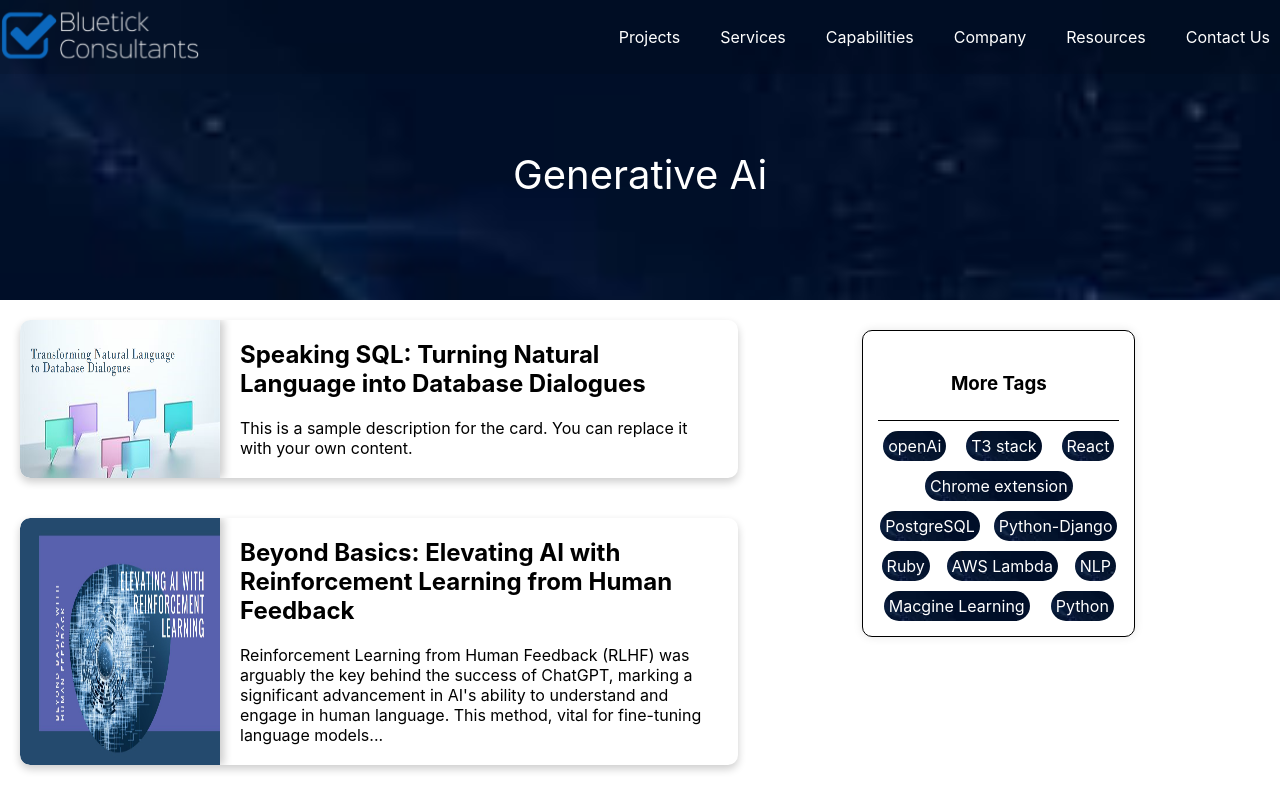
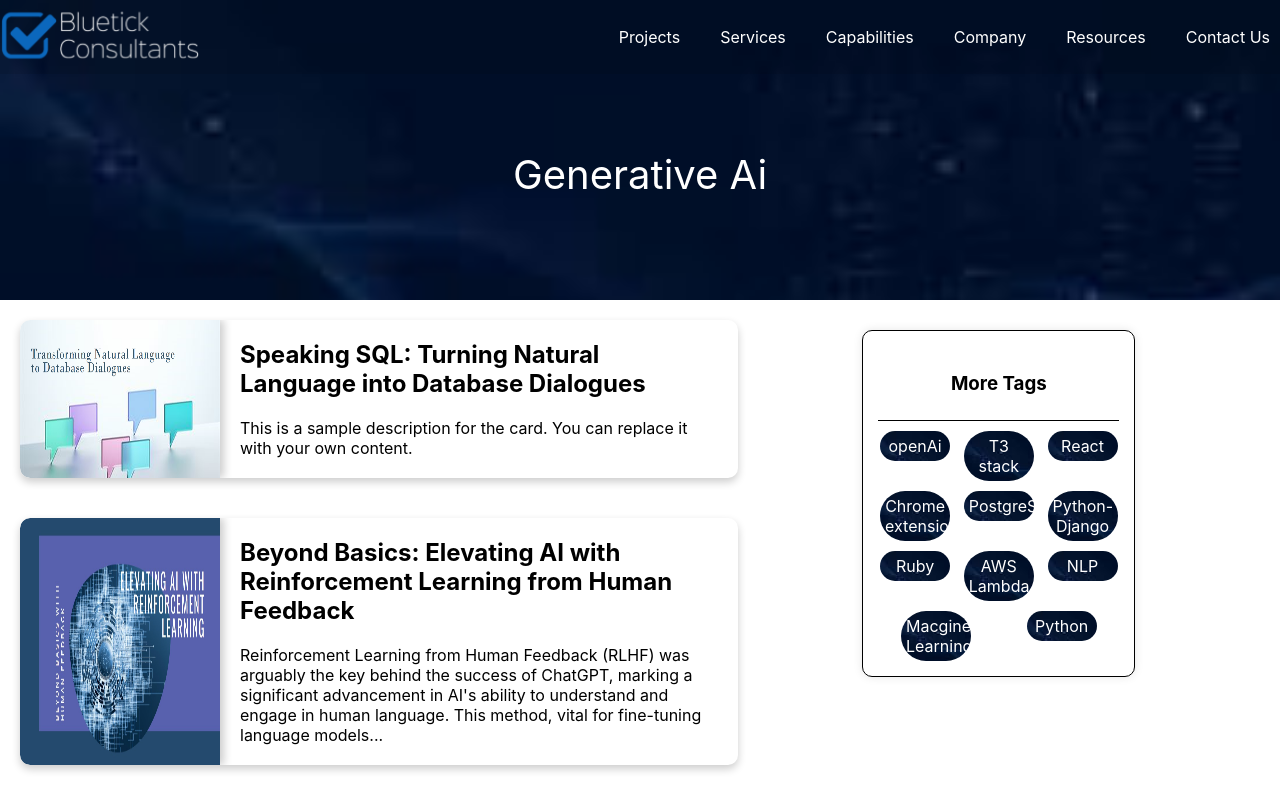
Before and after one commit to abhishekbathena/bluetick-consultants, a React (Create React App) app: page / in a window 1280 px wide. Shown: the top 800 px of the page. Built offline with nearby package versions, Linux system fonts and the light colour scheme.

Commit message:
Update card.css

```diff
--- a/src/components/card.css
+++ b/src/components/card.css
@@ -80,6 +80,7 @@
         border-radius: 40px;
         background-image: url('bg1.jpeg');
         padding: 5px;
+        width:60px;
 
         /* Added padding to the anchor element */
         text-decoration: none;
```
